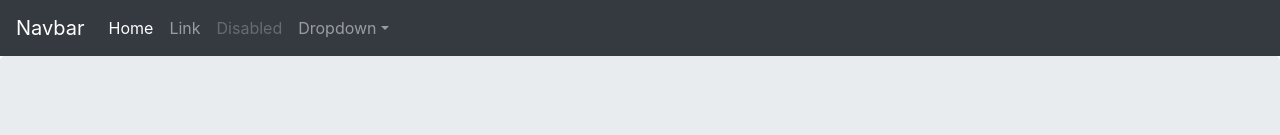
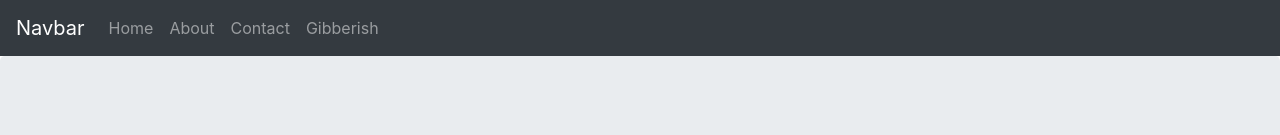
Before and after one commit to vivekanandpv/react-module3, a React (Create React App) app: page /contact in a window 1280 px wide. Shown: the top 135 px of the page. Built offline with nearby package versions, Linux system fonts and the light colour scheme.

Commit message:
link navigation

```diff
--- a/src/layout/Banner.js
+++ b/src/layout/Banner.js
@@ -1,4 +1,5 @@
 import React from 'react';
+import { Link } from 'react-router-dom';
 
 const Banner = (props) => {
   return (
@@ -12,6 +13,7 @@
             pieces of content. Use it as a starting point to create something
             more unique.
           </p>
+
           <p>
             <a className='btn btn-primary btn-lg' href='#' role='button'>
               Learn more &raquo;
--- a/src/layout/Navbar.js
+++ b/src/layout/Navbar.js
@@ -1,4 +1,5 @@
 import React from 'react';
+import { Link } from 'react-router-dom';
 
 const Navbar = (props) => {
   return (
@@ -21,48 +22,25 @@
 
         <div className='collapse navbar-collapse' id='navbarsExampleDefault'>
           <ul className='navbar-nav mr-auto'>
-            <li className='nav-item active'>
-              <a className='nav-link' href='#'>
-                Home <span className='sr-only'>(current)</span>
-              </a>
+            <li className='nav-item'>
+              <Link to='/' className='nav-link'>
+                Home
+              </Link>
             </li>
             <li className='nav-item'>
-              <a className='nav-link' href='#'>
-                Link
-              </a>
+              <Link to='/about' className='nav-link'>
+                About
+              </Link>
             </li>
             <li className='nav-item'>
-              <a
-                className='nav-link disabled'
-                href='#'
-                tabindex='-1'
-                aria-disabled='true'
-              >
-                Disabled
-              </a>
+              <Link to='/contact' className='nav-link'>
+                Contact
+              </Link>
             </li>
-            <li className='nav-item dropdown'>
-              <a
-                className='nav-link dropdown-toggle'
-                href='#'
-                id='dropdown01'
-                data-toggle='dropdown'
-                aria-haspopup='true'
-                aria-expanded='false'
-              >
-                Dropdown
-              </a>
-              <div className='dropdown-menu' aria-labelledby='dropdown01'>
-                <a className='dropdown-item' href='#'>
-                  Action
-                </a>
-                <a className='dropdown-item' href='#'>
-                  Another action
-                </a>
-                <a className='dropdown-item' href='#'>
-                  Something else here
-                </a>
-              </div>
+            <li className='nav-item'>
+              <Link to='/sssss' className='nav-link'>
+                Gibberish
+              </Link>
             </li>
           </ul>
         </div>
```
